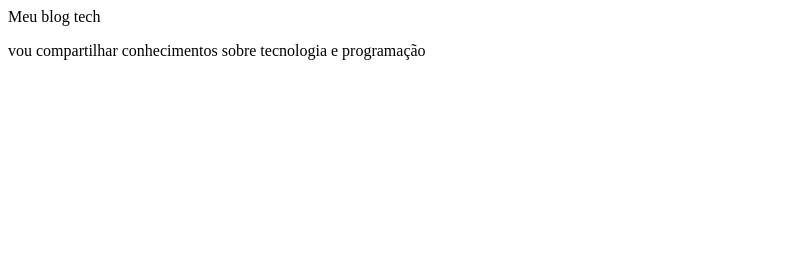
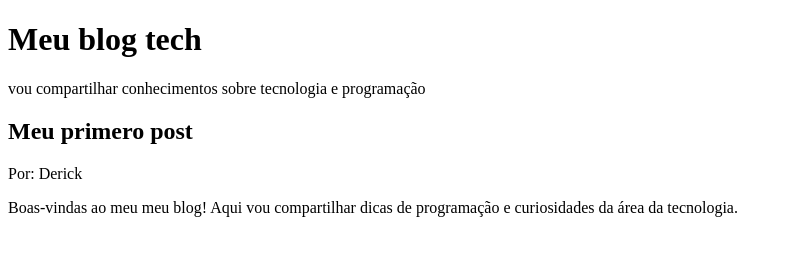
Before and after one commit to derickrenan/1A, a plain HTML site: page index.html in a window 1280 px wide. Shown: the whole page, without its empty margins (0-788 px from the left). Drawn offline with Linux system fonts and the light colour scheme.

Commit message:
Add files via upload

```diff
--- a/index.html
+++ b/index.html
@@ -1,3 +1,20 @@
-<p>Meu blog tech</p>
 
-</p>vou compartilhar conhecimentos sobre tecnologia e programação</p>
+<!DOCTYPE html>
+<html lang="pt-br">
+    <head>
+        <meta charset="UTF-8">
+        <meta name="viewport" content="width=device-width, initial-scale=1.0">
+        <title>Blog</title>
+    </head>
+    <body>
+        <header>
+            <h1>Meu blog tech</h1>
+        </p>vou compartilhar conhecimentos sobre tecnologia e programação</p>
+    </header>
+    <main>
+        <h2>Meu primero post</h2>
+            <p>Por: Derick</p>
+            <p>Boas-vindas ao meu meu blog! Aqui vou compartilhar dicas de programação e curiosidades da área da tecnologia. </p>
+    </main>
+    </body>
+</html>
```
